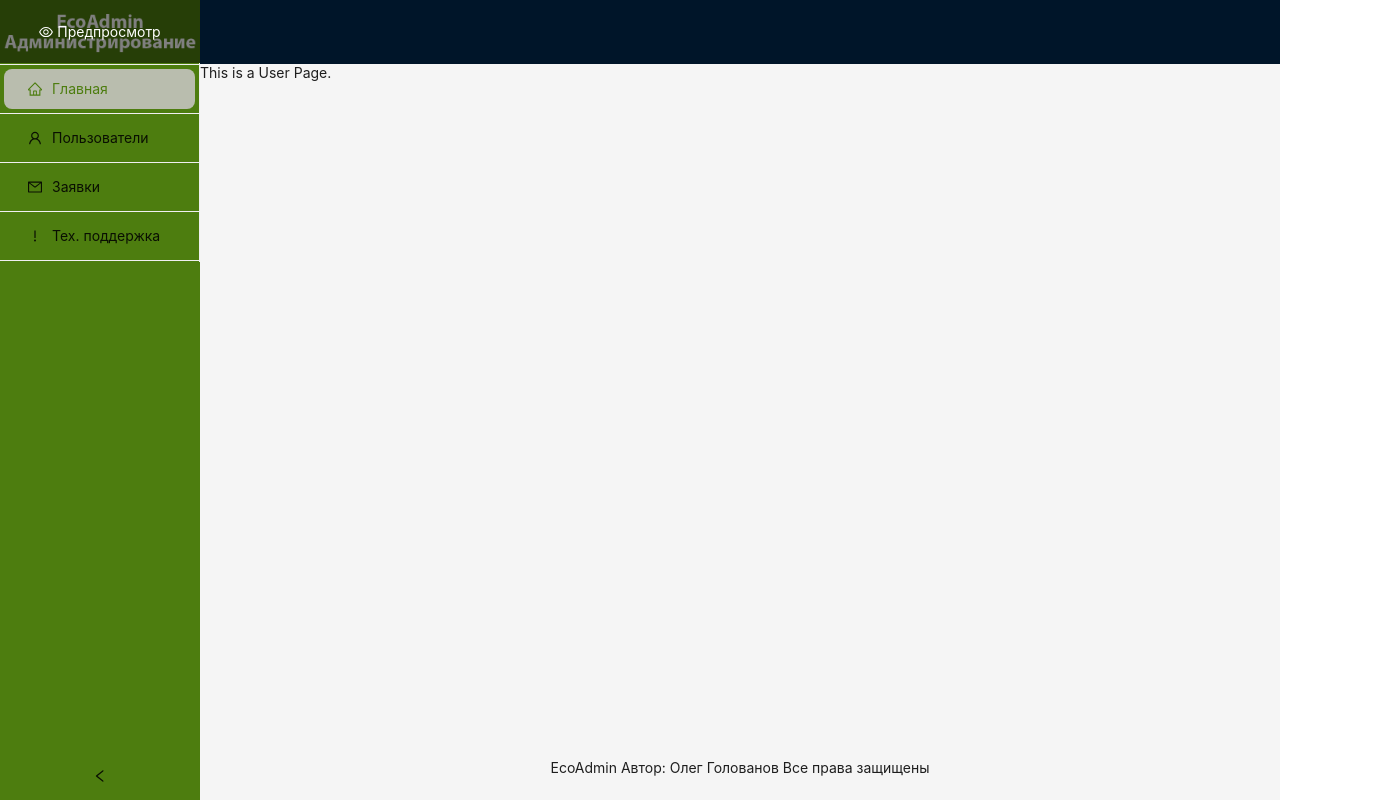
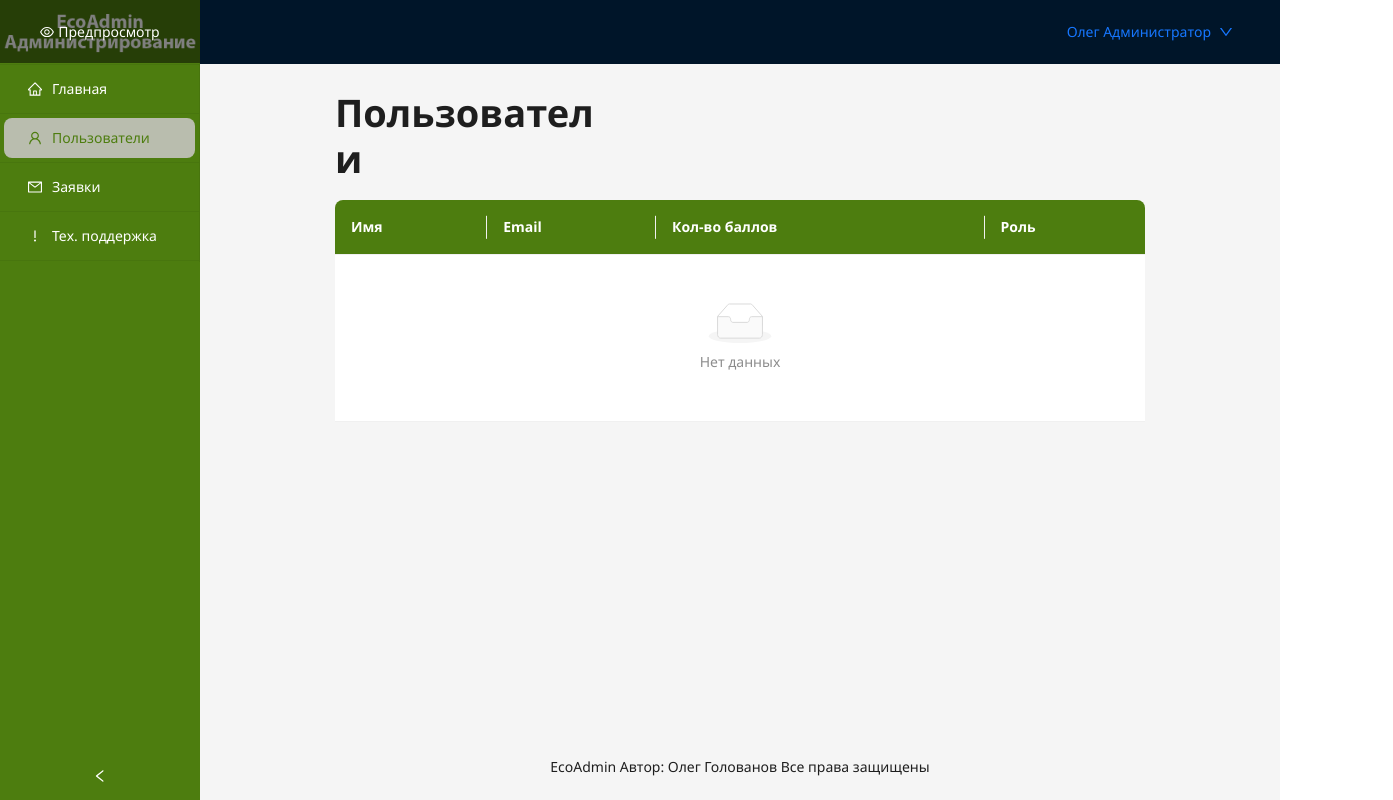
Before and after one commit to OlegNeBot/EcoAdmin, a React (Create React App) app: page /users in a window 1280 px wide. Shown: the whole page, 1393 px wide, since content can reach past the window. Built offline with nearby package versions, Linux system fonts and the light colour scheme.

Commit message:
Верстка главной страницы + добавление основных страниц.

```diff
--- a/src/App.tsx
+++ b/src/App.tsx
@@ -1,30 +1,7 @@
-import React from 'react';
-import logo from './logo.svg';
-import './App.css';
-import MainPage from './pages/MainPage';
-import AppRouter from './routers/AppRouter';
+import AppRouter from "./routers/AppRouter";
 
 function App() {
-  return (
-    // <div className="App">
-    //   <header className="App-header">
-    //     <img src={logo} className="App-logo" alt="logo" />
-    //     <p>
-    //       Edit <code>src/App.tsx</code> and save to reload.
-    //     </p>
-    //     <a
-    //       className="App-link"
-    //       href="https://reactjs.org"
-    //       target="_blank"
-    //       rel="noopener noreferrer"
-    //     >
-    //       Learn React
-    //     </a>
-    //   </header>
-    // </div>
-    // <MainPage/>
-    <AppRouter/>
-  );
+    return <AppRouter />;
 }
 
 export default App;
--- a/src/index.tsx
+++ b/src/index.tsx
@@ -1,23 +1,36 @@
-import React from 'react';
-import ReactDOM from 'react-dom/client';
-import './index.css';
-import App from './App';
-import reportWebVitals from './reportWebVitals';
-import { ConfigProvider } from 'antd';
-import ruRu from 'antd/locale/ru_RU'
+import React from "react";
+import ReactDOM from "react-dom/client";
+import "./index.css";
+import App from "./App";
+import reportWebVitals from "./reportWebVitals";
+import {ConfigProvider} from "antd";
+import ruRu from "antd/locale/ru_RU";
 
-const root = ReactDOM.createRoot(
-  document.getElementById('root') as HTMLElement
-);
+const root = ReactDOM.createRoot(document.getElementById("root") as HTMLElement);
 root.render(
     <React.StrictMode>
         <ConfigProvider
             locale={ruRu}
             theme={{
                 token: {
-          colorPrimary: '#4D7D0F',
-
-          colorBgContainer: '#4D7D0F'
+                    colorPrimary: "#4D7D0F",
+                    colorIcon: "#FFFFFF",
+                    fontFamily: "Segoe UI",
+                },
+                components: {
+                    Table: {
+                        headerBg: "#4D7D0F",
+                        headerColor: "#FFFFFF",
+                    },
+                    Layout: {
+                        lightSiderBg: "#4D7D0F",
+                        lightTriggerBg: "#4D7D0F",
+                        lightTriggerColor: "#FFFFFF",
+                    },
+                    Menu: {
+                        itemBg: "#4D7D0F",
+                        itemColor: "#FFFFFF",
+                    },
                 },
             }}
         >
--- /dev/null
+++ b/src/pages/HomePage.tsx
@@ -0,0 +1,17 @@
+import {Col, Row, Typography} from "antd";
+const {Title} = Typography;
+
+const HomePage = () => {
+    return (
+        <>
+            <Row>
+                <Col span={6} offset={3}>
+                    <Title>Главная</Title>
+                </Col>
+            </Row>
+            <Row></Row>
+        </>
+    );
+};
+
+export default HomePage;
--- a/src/pages/MainPage.tsx
+++ b/src/pages/MainPage.tsx
@@ -1,96 +1,125 @@
-import { useMemo, useState } from 'react';
-import { Divider, Image, Layout, Menu, MenuProps, Typography } from 'antd';
-import { ExclamationOutlined, HomeOutlined, MailOutlined, UserOutlined } from '@ant-design/icons';
+import {useMemo, useState} from "react";
+import {Col, Divider, Dropdown, Image, Layout, Menu, MenuProps, Row, Space, Typography} from "antd";
+import {DownOutlined, ExclamationOutlined, HomeOutlined, MailOutlined, UserOutlined} from "@ant-design/icons";
 import logo from "../logo.png";
-import AppRouter from '../routers/AppRouter';
-import { Outlet, useNavigate } from 'react-router-dom';
+import {Outlet, useLocation, useNavigate} from "react-router-dom";
 
-const { Header, Content, Footer, Sider } = Layout;
-const { Title } = Typography;
+const {Header, Content, Footer, Sider} = Layout;
 
-type MenuItem = Required<MenuProps>['items'][number];
+type MenuItem = Required<MenuProps>["items"][number];
 
 const MainPage = () => {
     const [collapsed, setCollapsed] = useState(false);
 
+    // Используется для показа соответствующего элемента меню.
+    var location = useLocation();
+    const [selected, setSelected] = useState(location.pathname.split("/")[1]);
+
     const navigate = useNavigate();
 
-    const menuItems: MenuItem[] = useMemo(() => [
+    const menuItems: MenuItem[] = useMemo(
+        () => [
             {
-            type: 'divider',
+                type: "divider",
             },
             {
-            key: 'main',
-            label: 'Главная',
-            icon: <HomeOutlined />
+                key: "main",
+                label: "Главная",
+                icon: <HomeOutlined />,
             },
             {
-            type: 'divider',
+                type: "divider",
             },
             {
-            key: 'users',
-            label: 'Пользователи',
-            icon: <UserOutlined />
+                key: "users",
+                label: "Пользователи",
+                icon: <UserOutlined />,
             },
             {
-            type: 'divider',
+                type: "divider",
             },
             {
-            key: 'requests',
-            label: 'Заявки',
-            icon: <MailOutlined />
+                key: "requests",
+                label: "Заявки",
+                icon: <MailOutlined />,
             },
             {
-            type: 'divider',
+                type: "divider",
             },
             {
-            key: 'support',
-            label: 'Тех. поддержка',
-            icon: <ExclamationOutlined />
+                key: "support",
+                label: "Тех. поддержка",
+                icon: <ExclamationOutlined />,
             },
             {
-            type: 'divider',
+                type: "divider",
             },
-    ], []);
+        ],
+        []
+    );
+
+    const items: MenuProps["items"] = useMemo(
+        () => [
+            {
+                key: "exit",
+                danger: true,
+                label: (
+                    <a
+                        onClick={(e) => {
+                            e.preventDefault();
+                            console.log("Exit works!");
+                        }}
+                    >
+                        Выход
+                    </a>
+                ),
+            },
+        ],
+        []
+    );
 
     return (
-        <Layout style={{ minHeight: '100vh' }}>
+        <Layout style={{minHeight: "100vh"}}>
             <Sider
                 collapsible
                 collapsed={collapsed}
                 onCollapse={(value) => setCollapsed(value)}
-                className='ant-layout-sider-light'
+                className="ant-layout-sider-light"
             >
-                <Image
-                    src={logo}
-                    style={{paddingTop: 10, paddingBottom: 3}}
-                />
-                {/* <Divider orientationMargin={0}/> */}
-                {/* //TODO: Разобраться с дефолтным выбором item'а в меню. */}
+                <Image src={logo} style={{paddingTop: 10, paddingBottom: 3}} />
                 <Menu
-                    mode='inline'
+                    mode="inline"
                     items={menuItems}
-                    defaultSelectedKeys={["main"]}
+                    selectedKeys={[selected]}
                     onClick={({key}) => {
+                        setSelected(key);
                         navigate(key);
                     }}
                 />
             </Sider>
             <Layout>
-                <Header
-                    className='ant-layout-sider-light'
-                >
-
+                <Header className="ant-layout-sider-light">
+                    <Row>
+                        <Col span={8} offset={20}>
+                            <Dropdown menu={{items}}>
+                                {/* //TODO: Придумать, как сделать ховер. */}
+                                <a onClick={(e) => e.preventDefault()}>
+                                    <Space>
+                                        Олег Администратор
+                                        <DownOutlined />
+                                    </Space>
+                                </a>
+                            </Dropdown>
+                        </Col>
+                    </Row>
                 </Header>
                 <Content>
                     <Outlet />
                 </Content>
-                <Footer style={{ textAlign: 'center'}}>
-                    EcoAdmin Автор: Олег Голованов Все права защищены
-                </Footer>
+                <Footer style={{textAlign: "center"}}>EcoAdmin Автор: Олег Голованов Все права защищены</Footer>
             </Layout>
         </Layout>
     );
-}
+};
 
 export default MainPage;
--- /dev/null
+++ b/src/pages/RequestsPage.tsx
@@ -0,0 +1,18 @@
+import {Col, Row, Typography} from "antd";
+
+const {Title} = Typography;
+
+const RequestsPage = () => {
+    return (
+        <>
+            <Row>
+                <Col span={6} offset={3}>
+                    <Title>Запросы</Title>
+                </Col>
+            </Row>
+            <Row></Row>
+        </>
+    );
+};
+
+export default RequestsPage;
--- /dev/null
+++ b/src/pages/SuportPage.tsx
@@ -0,0 +1,17 @@
+import {Col, Row, Typography} from "antd";
+const {Title} = Typography;
+
+const SuportPage = () => {
+    return (
+        <>
+            <Row>
+                <Col span={12} offset={3}>
+                    <Title>Запросы о тех. поддержке</Title>
+                </Col>
+            </Row>
+            <Row></Row>
+        </>
+    );
+};
+
+export default SuportPage;
--- /dev/null
+++ b/src/pages/UsersPage.tsx
@@ -0,0 +1,49 @@
+import {Col, Row, Table, Typography} from "antd";
+import {useMemo} from "react";
+
+const {Title} = Typography;
+
+const UsersPage = () => {
+    const columns = useMemo(
+        () => [
+            {
+                title: "Имя",
+                dataIndex: "name",
+                key: "name",
+            },
+            {
+                title: "Email",
+                dataIndex: "email",
+                key: "email",
+            },
+            {
+                title: "Кол-во баллов",
+                dataIndex: "totalScore",
+                key: "totalScore",
+            },
+            {
+                title: "Роль",
+                dataIndex: "role.name",
+                key: "role.name",
+            },
+        ],
+        []
+    );
+
+    return (
+        <>
+            <Row>
+                <Col span={6} offset={3}>
+                    <Title>Пользователи</Title>
+                </Col>
+            </Row>
+            <Row>
+                <Col xs={24} md={{span: 18, offset: 3}}>
+                    <Table columns={columns} />
+                </Col>
+            </Row>
+        </>
+    );
+};
+
+export default UsersPage;
--- /dev/null
+++ b/src/pages/auth/LoginPage.tsx
@@ -0,0 +1,7 @@
+import React from "react";
+
+const LoginPage = () => {
+    return <div>Hello world!</div>;
+};
+
+export default LoginPage;
--- /dev/null
+++ b/src/pages/auth/RegisterPage.tsx
@@ -0,0 +1,5 @@
+const RegisterPage = () => {
+    return <div>Hello World!</div>;
+};
+
+export default RegisterPage;
--- a/src/routers/AppRouter.tsx
+++ b/src/routers/AppRouter.tsx
@@ -1,44 +1,49 @@
-import { createBrowserRouter, RouterProvider } from 'react-router-dom';
-import MainPage from '../pages/MainPage';
+import {createBrowserRouter, RouterProvider} from "react-router-dom";
+import UsersPage from "../pages/UsersPage";
+import RequestsPage from "../pages/RequestsPage";
+import SuportPage from "../pages/SuportPage";
+import MainPage from "../pages/MainPage";
+import HomePage from "../pages/HomePage";
+import LoginPage from "../pages/auth/LoginPage";
+import RegisterPage from "../pages/auth/RegisterPage";
 
 const AppRouter = () => {
     const router = createBrowserRouter([
         {
             path: "/login",
-            element: <div>Hello world!</div>,
+            element: <LoginPage />,
         },
         {
             path: "/register",
-            element: <div>Hello world!</div>,
+            element: <RegisterPage />,
         },
         {
             path: "/",
-            element: <MainPage/>,
+            element: <MainPage />,
             children: [
                 {
                     path: "main",
-                    element: <div>Hello world!</div>,
-                    index: true
+                    element: <HomePage />,
+                    // TODO: Разобраться с индексом.
+                    index: true,
                 },
                 {
                     path: "users",
-                    element: <div>This is a User Page.</div>
+                    element: <UsersPage />,
                 },
                 {
                     path: "requests",
-                    element: <div>This is a Requests Page.</div>
+                    element: <RequestsPage />,
                 },
                 {
                     path: "support",
-                    element: <div>This is a Support Page.</div>
-                }
-            ]
-        }
+                    element: <SuportPage />,
+                },
+            ],
+        },
     ]);
 
-    return (
-        <RouterProvider router={router} />
-    );
-}
+    return <RouterProvider router={router} />;
+};
 
 export default AppRouter;
```
Lines whose indentation alone changed are shown as unchanged.
